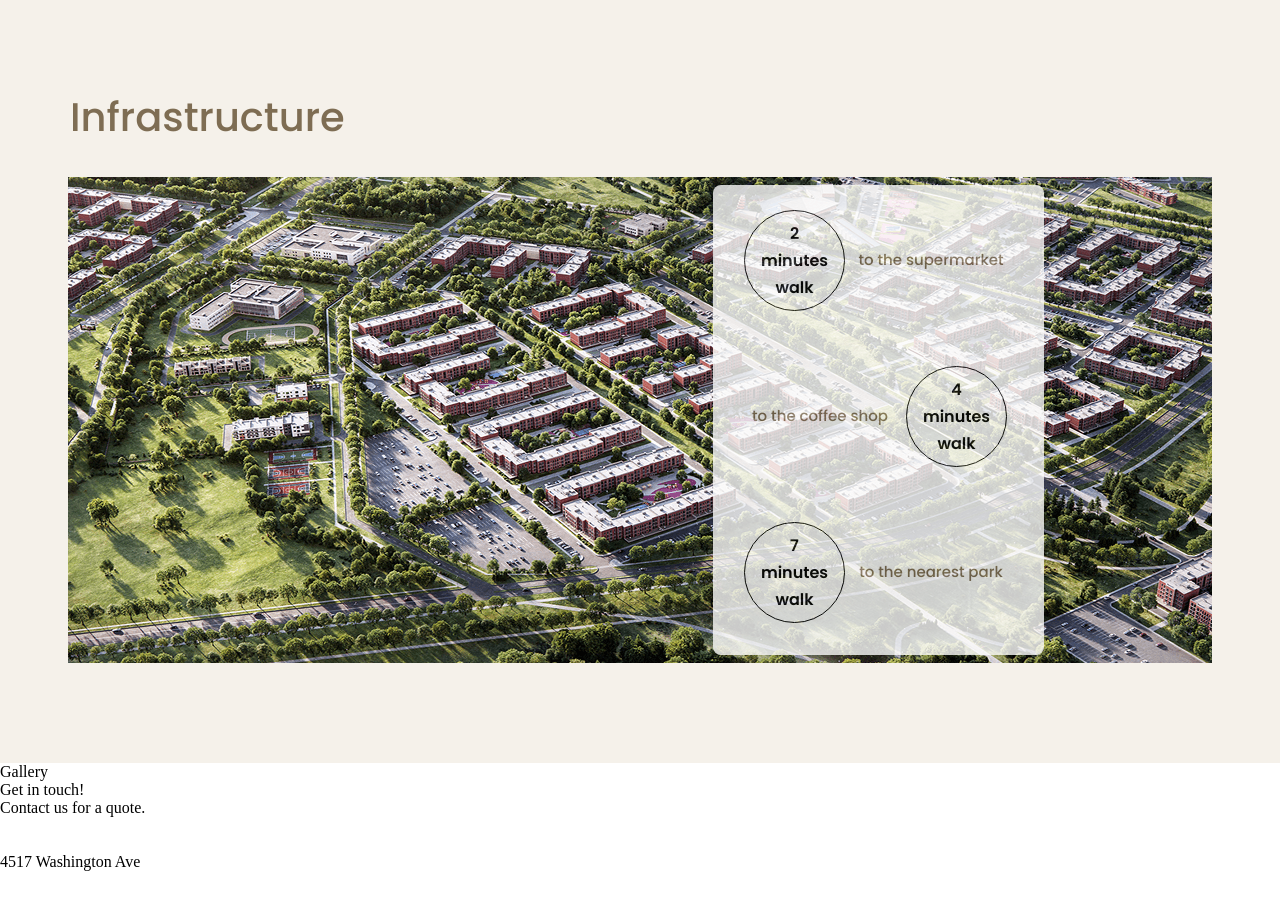
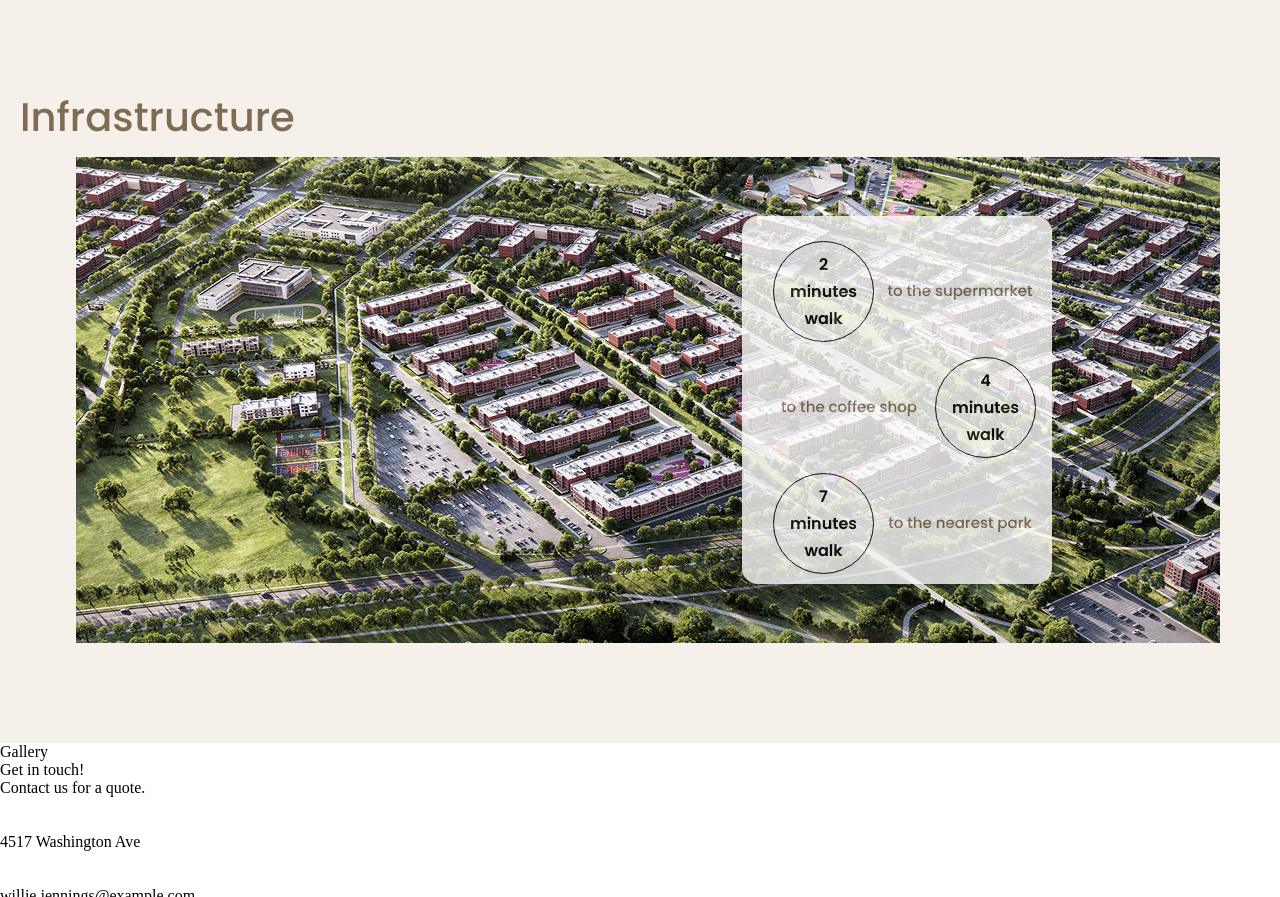
Before and after one commit to Odinterror/final-project, a plain HTML site: page index.html in a window 1280 px wide. Shown: the part 1748-2645 px from the top of the page. Drawn offline with Linux system fonts and the light colour scheme; a script that the page names is missing.

Commit message:
Deploying to gh-pages from @ Odinterror/final-project@371251c92dcfd3d6db2b7dec85dc5c2b4cb9a571 🚀

```diff
--- a/assets/index.css
+++ b/assets/index.css
@@ -357,6 +357,9 @@ meter {
   padding: 60px 0;
   background-color: #f5f1ea;
 }
+.infrastructure-container {
+  width: 100%;
+}
 .infrastructure-title {
   font-size: 28px;
   margin-bottom: 20px;
@@ -387,22 +390,28 @@ meter {
      -moz-box-pack: center;
           justify-content: center;
 }
-.infrastructure-overlay {
-  width: 280px;
-  height: 351px;
+.infrastructure-list {
+  list-style: none;
+  margin: 0;
+  padding: 0;
+  display: -webkit-box;
+  display: -webkit-flex;
+  display: -moz-box;
+  display: flex;
+  -webkit-box-orient: vertical;
+  -webkit-box-direction: normal;
+  -webkit-flex-direction: column;
+     -moz-box-orient: vertical;
+     -moz-box-direction: normal;
+          flex-direction: column;
+  -webkit-box-pack: center;
+  -webkit-justify-content: center;
+     -moz-box-pack: center;
+          justify-content: center;
   background: #fcfcfb;
   opacity: 80%;
   border-radius: 16px;
-  padding: 10px 16px;
-}
-.infrastructure-list {
-  list-style: none;
-  width: 244px;
-  height: 320px;
-  margin: 0;
-  padding: 0;
-  display: grid;
-  grid-template-rows: repeat(3, 1fr);
+  padding: 40px 16px;
 }
 .infrastructure-item {
   display: -webkit-box;
@@ -658,10 +667,26 @@ meter {
   .header .header-nav .header-list .header-item {
     margin: 0;
   }
+  .infrastructure-container {
+    width: 100%;
+  }
   .infrastructure-bg {
     background-image: url("/final-project/assets/Infrastructure-tablet.png");
     width: 100%;
     height: 468px;
+    display: -webkit-box;
+    display: -webkit-flex;
+    display: -moz-box;
+    display: flex;
+    -webkit-box-pack: end;
+    -webkit-justify-content: flex-end;
+       -moz-box-pack: end;
+            justify-content: flex-end;
+    -webkit-box-align: center;
+    -webkit-align-items: center;
+       -moz-box-align: center;
+            align-items: center;
+    padding: 37px;
   }
   .infrastructure-title {
     width: 275px;
@@ -672,19 +697,23 @@ meter {
     font-weight: 500;
   }
   .infrastructure-list {
-    width: 267px;
-    height: 101px;
-    top: 116px;
-    left: 432;
-    grid-template-columns: 1fr;
-    gap: 40px;
-  }
-  .infrastructure-overlay {
-    width: 331px;
-    height: 455px;
-    margin-left: 400px;
+    list-style: none;
+    display: -webkit-box;
+    display: -webkit-flex;
+    display: -moz-box;
+    display: flex;
+    -webkit-box-orient: vertical;
+    -webkit-box-direction: normal;
+    -webkit-flex-direction: column;
+       -moz-box-orient: vertical;
+       -moz-box-direction: normal;
+            flex-direction: column;
+    -webkit-box-pack: end;
+    -webkit-justify-content: flex-end;
+       -moz-box-pack: end;
+            justify-content: flex-end;
     background: #fcfcfb;
-    opacity: 0.8;
+    opacity: 80%;
     border-radius: 8px;
   }
   .infrastructure-item {
@@ -711,7 +740,6 @@ meter {
     color: #7e6d53;
     font-family: "Poppins";
     margin-top: 15px;
-    margin-left: 15px;
   }
   .infrastructure-circle {
     width: 101px;
@@ -862,12 +890,23 @@ meter {
   .infrastructure {
     padding: 100px 0;
   }
+  .infrastructure-container {
+    display: -webkit-box;
+    display: -webkit-flex;
+    display: -moz-box;
+    display: flex;
+    -webkit-box-pack: center;
+    -webkit-justify-content: center;
+       -moz-box-pack: center;
+            justify-content: center;
+    padding-right: 120px;
+  }
   .infrastructure-title {
     width: 275px;
-    height: 60px;
     font-size: 40px;
-    left: 50px;
-    position: relative;
+    font-family: "Poppins";
+    color: #7e6d53;
+    line-height: 100%;
     font-weight: 500;
   }
   .infrastructure-bg {
@@ -895,20 +934,28 @@ meter {
        -moz-box-pack: end;
             justify-content: flex-end;
     align-items: center;
-  }
-  .infrastructure-overlay {
-    width: 331px;
-    height: 470px;
-    right: 168px;
-    border-radius: 8px;
-    opacity: 0.8;
-    position: relative;
+    padding-right: 168px;
   }
   .infrastructure-list {
-    width: 267px;
-    height: 101px;
-    grid-template-columns: 1fr;
-    gap: 40px;
+    list-style: none;
+    display: -webkit-box;
+    display: -webkit-flex;
+    display: -moz-box;
+    display: flex;
+    -webkit-box-orient: vertical;
+    -webkit-box-direction: normal;
+    -webkit-flex-direction: column;
+       -moz-box-orient: vertical;
+       -moz-box-direction: normal;
+            flex-direction: column;
+    -webkit-box-pack: end;
+    -webkit-justify-content: flex-end;
+       -moz-box-pack: end;
+            justify-content: flex-end;
+    background: #fcfcfb;
+    opacity: 80%;
+    border-radius: 16px;
+    padding: 10px 16px;
   }
   .infrastructure-item {
     display: -webkit-box;
--- a/index.html
+++ b/index.html
@@ -104,10 +104,10 @@
                   <div class="philosophy-copy">
                     <h2 class="philosophy-title">Philosophy of our company</h2>
                     <p class="philosophy-text2">
-                      Residential complex “Nice view” is an island of tranquility,
-                      security and comfort. In our project, we created the
-                      opportunity to lead a measured life in the very center of
-                      the city.
+                      Residential complex “Nice view” is an island of
+                      tranquility, security and comfort. In our project, we
+                      created the opportunity to lead a measured life in the
+                      very center of the city.
                     </p>
                   </div>
                 </div>
@@ -146,8 +146,9 @@
       </section>
       <section class="infrastructure">
           <h2 class="infrastructure-title">Infrastructure</h2>
+          <div class="infrastructure-container">
             <div class="infrastructure-bg">
-          <div class="infrastructure-overlay">
+              <!-- <div class="infrastructure-overlay"> -->
               <ul class="infrastructure-list">
                 <li class="infrastructure-item">
                   <span class="infrastructure-circle"
@@ -171,6 +172,7 @@
                   <p class="infrastructure-text">to the nearest park</p>
                 </li>
               </ul>
+              <!-- </div> -->
             </div>
           </div>
       </section>
```
Lines whose indentation alone changed are shown as unchanged.
